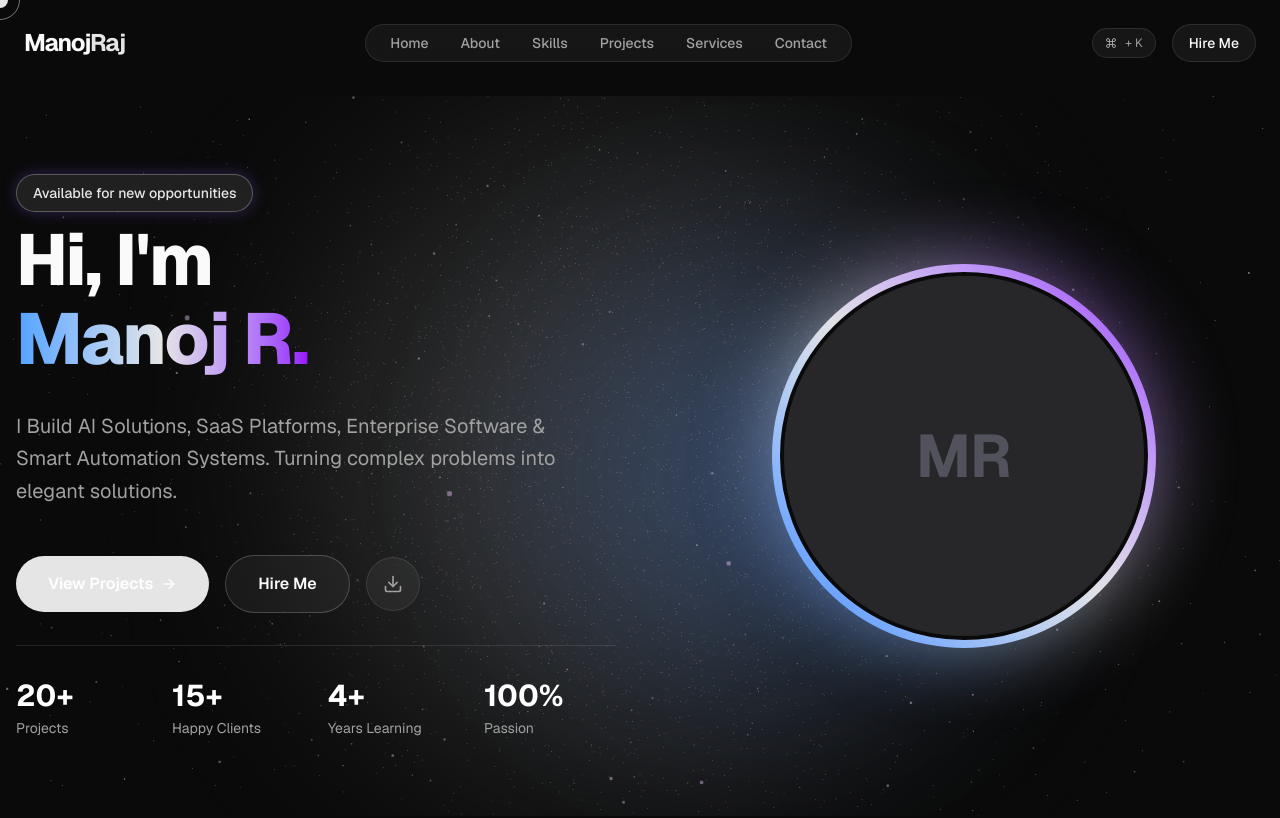
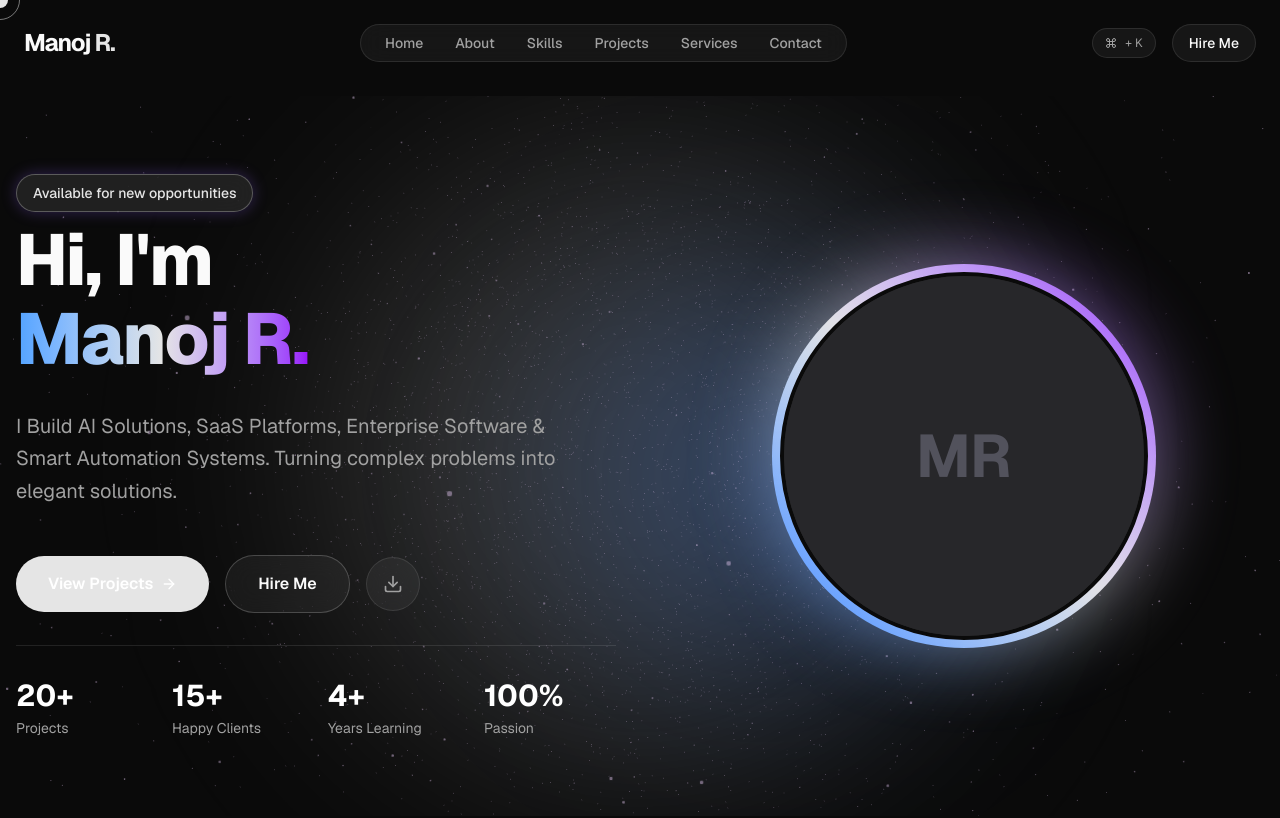
Before and after one commit to manoj-7-max/manoj-portfolio, a Next.js app: page / in a window 1280 px wide. Shown: the top 818 px of the page. Built offline with nearby package versions, Linux system fonts and the light colour scheme.

Commit message:
fix: update name in navbar

```diff
--- a/src/components/Navbar.tsx
+++ b/src/components/Navbar.tsx
@@ -56,7 +56,7 @@ export function Navbar() {
       <div className="container mx-auto px-4 md:px-6 flex items-center justify-between">
         <Link href="/" className="relative z-50 group">
           <span className="font-bold text-2xl tracking-tighter text-foreground">
-            Manoj<span className="text-primary">Raj</span>
+            Manoj <span className="text-primary">R.</span>
           </span>
           <div className="h-0.5 w-0 bg-primary group-hover:w-full transition-all duration-300 absolute -bottom-1 left-0"></div>
         </Link>
```
